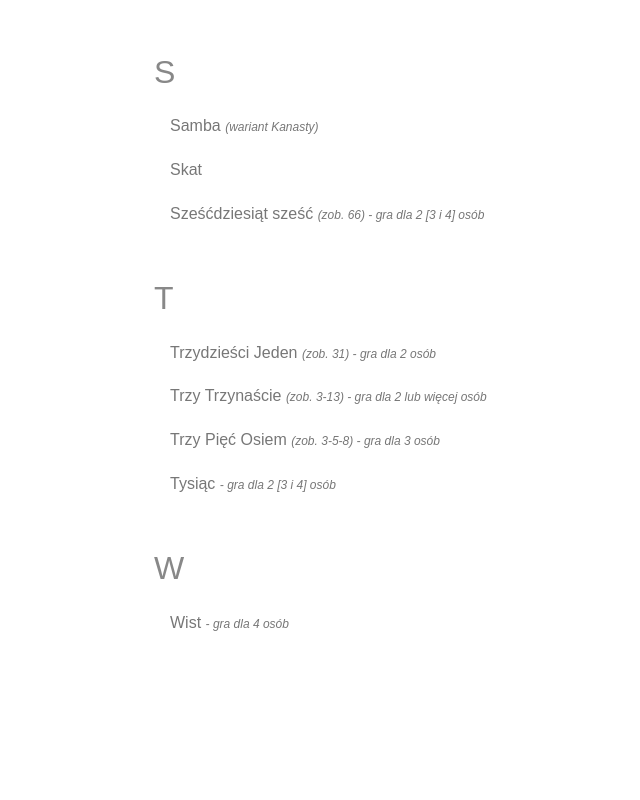
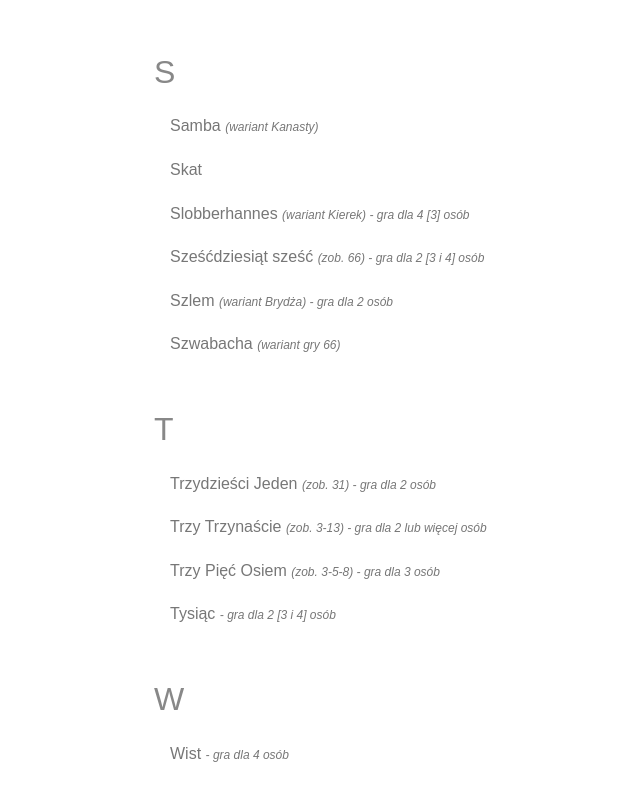
Before and after one commit to casper01/CardGames, a React app: page / in a window 1280 px wide. Shown: the part 4495-5295 px from the top of the page, without its empty margins (86-726 px from the left). Before the commit the page ends 5190 px from the top, so only its background shows below. Built offline with nearby package versions, Linux system fonts and the light colour scheme.

Commit message:
Games variants: Slobberhannes, Szlem, Szwabacha

```diff
--- a/GamesList.jsx
+++ b/GamesList.jsx
@@ -69,6 +69,9 @@ import Remik500 from './games/Remik500.jsx';
 import RemikOklahoma from './games/RemikOklahoma.jsx';
 import RemiBridz from './games/RemiBridz.jsx';
 import Skat from './games/Skat.jsx';
+import Slobberhannes from './games/Slobberhannes.jsx';
+import Szlem from './games/Szlem.jsx';
+import Szwabacha from './games/Szwabacha.jsx';
 
 
 class GamesList extends React.Component {
@@ -140,7 +143,10 @@ class GamesList extends React.Component {
                 new RemiBridz(),
                 new Samba(),
                 new Skat(),
+                new Slobberhannes(),
                 new SzescdziesiatSzesc(),
+                new Szlem(),
+                new Szwabacha(),
                 new TrzydziesciJeden(),
                 new TrzyTrzynascie(),
                 new TrzyPiecOsiem(),
--- a/games/A66.jsx
+++ b/games/A66.jsx
@@ -6,6 +6,6 @@ export default class A66 extends SzescdziesiatSzesc {
     constructor(props) {
         super(props);
         this.state.name2 = this.state.name;
-        this.state.name = "66";
+        this.state.name = '66';
     }
 }
--- a/games/Booby.jsx
+++ b/games/Booby.jsx
@@ -9,5 +9,6 @@ export default class Booby extends Brydz {
         this.state.variantOf = 'Brydża';
         this.state.url += '#booby';
         this.state.desc = 'gra dla 3 osób';
+        this.state.players = [3];
     }
 }
--- /dev/null
+++ b/games/Slobberhannes.jsx
@@ -0,0 +1,12 @@
+import React from 'react';
+import Kierki from './Kierki.jsx';
+
+
+export default class Slobberhannes extends Kierki {
+    constructor(props) {
+        super(props);
+        this.state.name = 'Slobberhannes';
+        this.state.variantOf = 'Kierek';
+        this.state.url += '#slobberhannes';
+    }
+}
--- a/games/SzescdziesiatSzesc.jsx
+++ b/games/SzescdziesiatSzesc.jsx
@@ -86,6 +86,7 @@ export default class SzescdziesiatSzesc extends React.Component {
                 </div>
 
                 <div className="content">
+                    <a name="szwabacha"></a>
                     <h1 className="content-subhead main-header">Szwabacha</h1>
                     <div className="info">
                         Wariant gry (regionalny niemiecki).
--- /dev/null
+++ b/games/Szlem.jsx
@@ -0,0 +1,14 @@
+import React from 'react';
+import Brydz from './Brydz.jsx';
+
+
+export default class Szlem extends Brydz {
+    constructor(props) {
+        super(props);
+        this.state.name = 'Szlem';
+        this.state.variantOf = 'Brydża';
+        this.state.url += '#szlem';
+        this.state.desc = 'gra dla 2 osób';
+        this.state.players = [2];
+    }
+}
--- /dev/null
+++ b/games/Szwabacha.jsx
@@ -0,0 +1,14 @@
+import React from 'react';
+import SzescdziesiatSzesc from './SzescdziesiatSzesc.jsx';
+
+
+export default class Szwabacha extends SzescdziesiatSzesc {
+    constructor(props) {
+        super(props);
+        this.state.name = 'Szwabacha';
+        this.state.name2 = '';
+        this.state.variantOf = 'gry 66';
+        this.state.url += '#szwabacha';
+        this.state.desc = '';
+    }
+}
```
